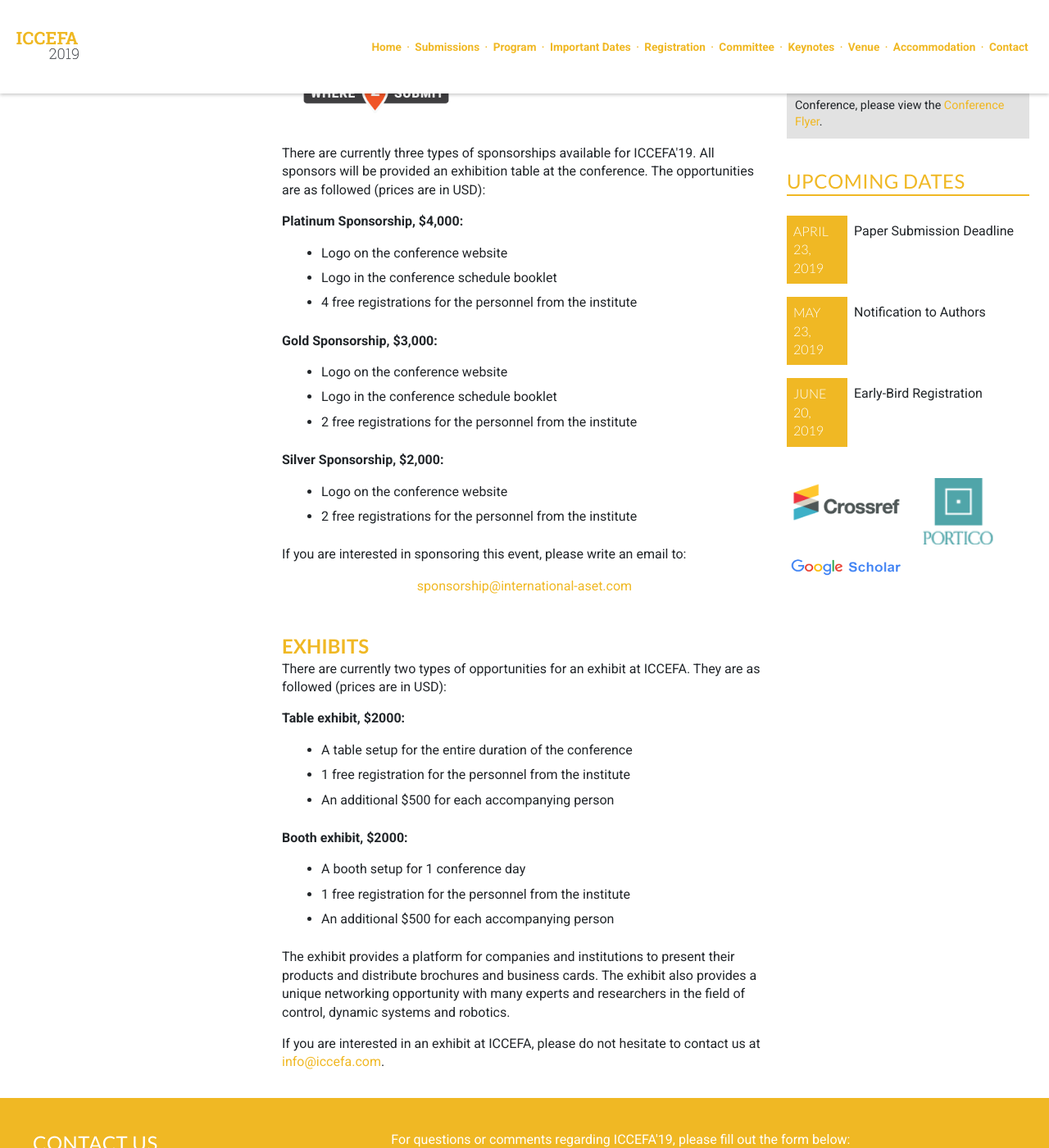
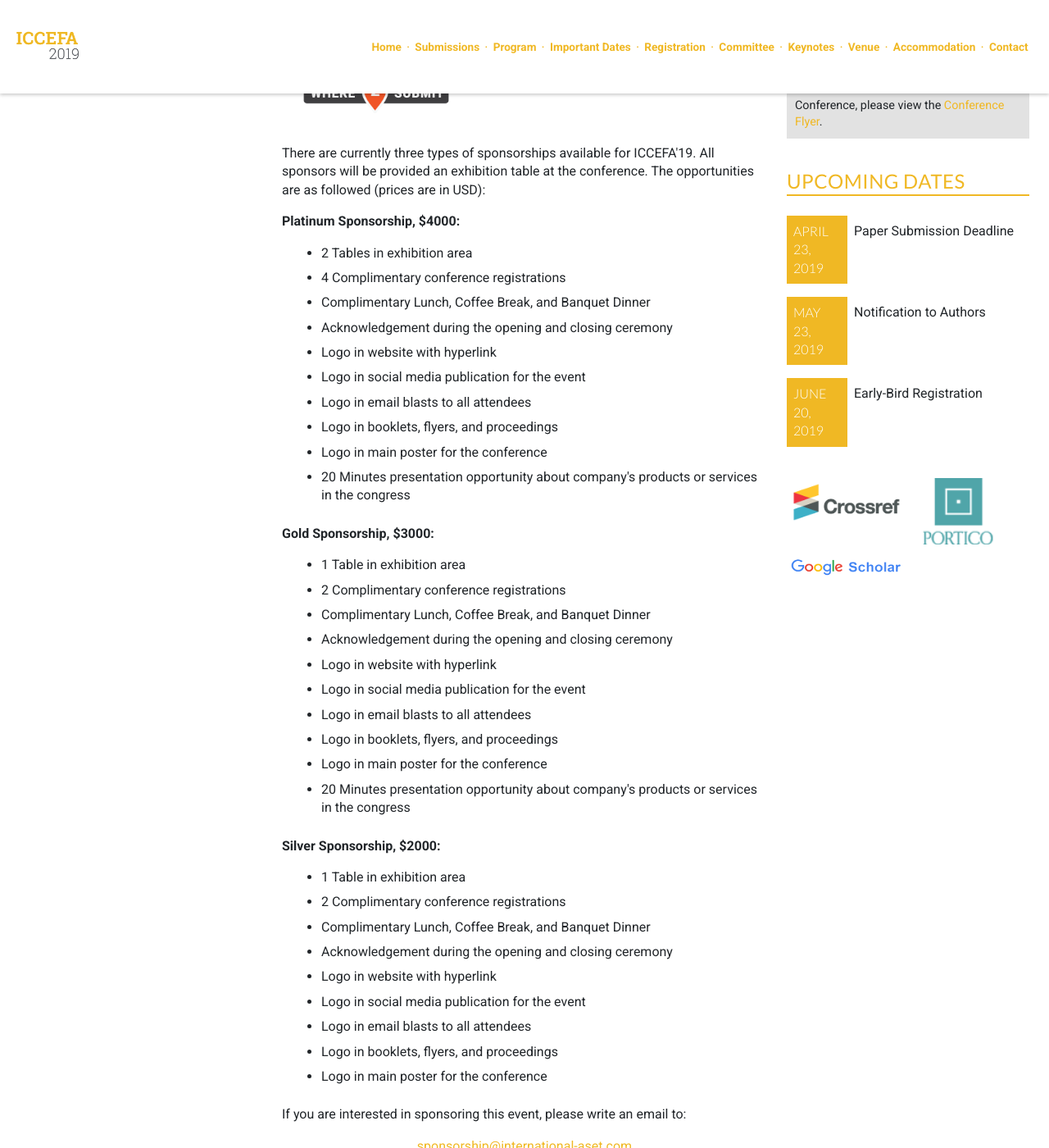
Before and after one commit to intaset/iccefa, a Jekyll site: the page built from sponsor.html, in a window 1280 px wide and 1400 px high, scrolled down 597 px. Shown: the whole window at 82% size. Built offline with Jekyll 4.4.1, drawn with Linux system fonts in a browser that asks for light colours; nearby versions of some CDN libraries; Markdown is read by kramdown in place of the engine named in the settings; comment, search, counter and statistics services are not loaded; some of the changed text lies outside the part shown.

Commit message:
Added sponsors

```diff
--- a/sponsor.html
+++ b/sponsor.html
@@ -18,22 +18,46 @@ title: ICCEFA'19 - Sponsors
 
 	<p class="body">There are currently three types of sponsorships available for ICCEFA'19. All sponsors will be provided an exhibition table at the conference. The opportunities are as followed (prices are in USD):</p>
 
-     <p class="body bold">Platinum Sponsorship, $4,000:</p>
+    <p class="body bold">Platinum Sponsorship, $4000:</p>
         <ul>
-            <li> Logo on the conference website </li>
-            <li> Logo in the conference schedule booklet </li>
-            <li> 4 free registrations for the personnel from the institute</li>
+            <li> 2 Tables in exhibition area </li>
+            <li> 4 Complimentary conference registrations </li>
+            <li> Complimentary Lunch, Coffee Break, and Banquet Dinner</li>
+            <li> Acknowledgement during the opening and closing ceremony</li>
+            <li> Logo in website with hyperlink</li>
+            <li> Logo in social media publication for the event</li>
+            <li> Logo in email blasts to all attendees</li>
+            <li> Logo in booklets, flyers, and proceedings</li>
+            <li> Logo in main poster for the conference</li>
+            <li> 20 Minutes presentation opportunity about company's
+            products or services in the congress</li>
         </ul>
-   <p class="body bold">Gold Sponsorship, $3,000:</p>
+    <p class="body bold">Gold Sponsorship, $3000:</p>
         <ul>
-            <li>Logo on the conference website </li>
-            <li>Logo in the conference schedule booklet </li>
-            <li>2 free registrations for the personnel from the institute</li>
+            <li>	1 Table in exhibition area</li>
+            <li>	2 Complimentary conference registrations</li>
+            <li>	Complimentary Lunch, Coffee Break, and Banquet Dinner</li>
+            <li>	Acknowledgement during the opening and closing ceremony</li>
+            <li>	Logo in website with hyperlink</li>
+            <li>	Logo in social media publication for the event</li>
+            <li>	Logo in email blasts to all attendees</li>
+            <li>	Logo in booklets, flyers, and proceedings</li>
+            <li>	Logo in main poster for the conference</li>
+            <li>	20 Minutes presentation opportunity about company's
+            		products or services in the congress</li>
+
         </ul>
-    <p class="body bold">Silver Sponsorship, $2,000:</p>
+    <p class="body bold">Silver Sponsorship, $2000:</p>
         <ul>
-            <li>Logo on the conference website </li>
-            <li>2 free registrations for the personnel from the institute</li>
+            <li>	1 Table in exhibition area </li>
+            <li>	2 Complimentary conference registrations</li>
+            <li>	Complimentary Lunch, Coffee Break, and Banquet Dinner</li>
+            <li>	Acknowledgement during the opening and closing ceremony</li>
+            <li>	Logo in website with hyperlink</li>
+            <li>	Logo in social media publication for the event</li>
+            <li>	Logo in email blasts to all attendees</li>
+            <li>	Logo in booklets, flyers, and proceedings</li>
+            <li>	Logo in main poster for the conference</li>
         </ul>
 
     <p class="body">If you are interested in sponsoring this event, please write an email to:</p>
@@ -44,18 +68,21 @@ title: ICCEFA'19 - Sponsors
 
      <h3>Exhibits</h3>
     <p class="body">There are currently two types of opportunities for an exhibit at ICCEFA. They are as followed (prices are in USD):</p>
-       <p class="body bold">Table exhibit, $2000:</p>
+      <p class="body bold">Table exhibit, $2000:</p>
         <ul>
-            <li>A table setup for the entire duration of the conference</li>
-            <li>1 free registration for the personnel from the institute</li>
-            <li>An additional $500 for each accompanying person</li>
+            <li>	1 Table in exhibition area </li>
+            <li>	1 Complimentary conference registrations</li>
+            <li>	Complimentary Lunch, Coffee Break, and Banquet Dinner</li>
+            <li>	Acknowledgement during the opening and closing ceremony</li>
+
         </ul>
 
-        <p class="body bold">Booth exhibit, $2000:</p>
+      <p class="body bold">1-Day Table Exhibitor, $1500:</p>
         <ul>
-            <li>A booth setup for 1 conference day</li>
-            <li>1 free registration for the personnel from the institute</li>
-            <li>An additional $500 for each accompanying person</li>
+            <li>	1 Table in exhibition area</li>
+            <li>	1-Day Complimentary conference registrations</li>
+            <li>	Complimentary Lunch, Coffee Break, and Banquet Dinner</li>
+            <li>	Acknowledgement during the opening and closing ceremony</li>
         </ul>
 
 
```
Also changed, not shown: 1 other file.
